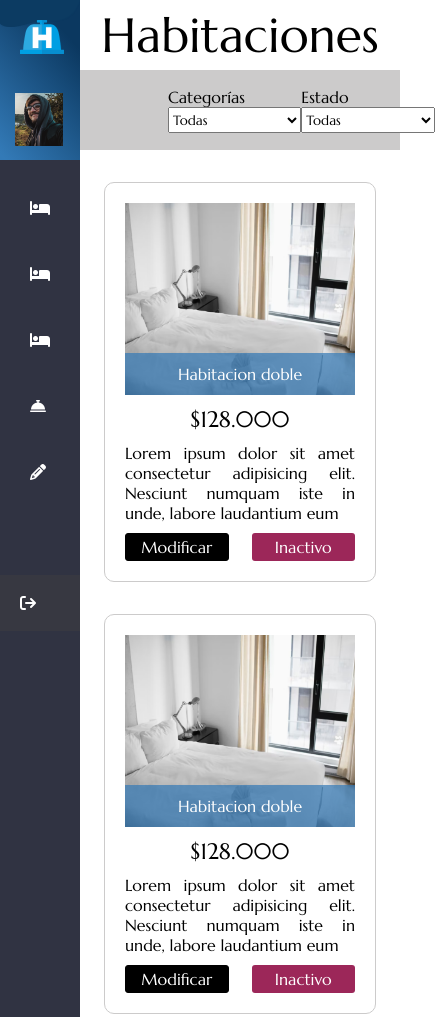
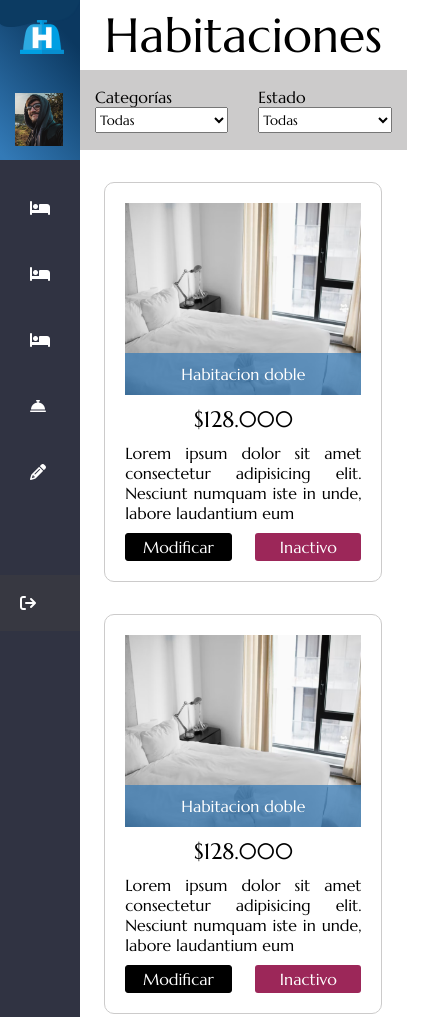
Before and after one commit to JDR15/Flexbox, a plain HTML site: page views/Habitaciones.html in a window 390 px wide. Shown: the top 1017 px of the page, 435 px wide, since content can reach past the window. Drawn offline with Linux system fonts and the light colour scheme.

Commit message:
Se hacen cambios

```diff
--- a/assets/css/StyleHabi.css
+++ b/assets/css/StyleHabi.css
@@ -267,4 +267,12 @@
         display: none;
     }
 
+    .cate_esta{
+        justify-content: flex-start;
+    }
+
+    .tipo{
+       margin: 15px;
+    }
+
 }
```
